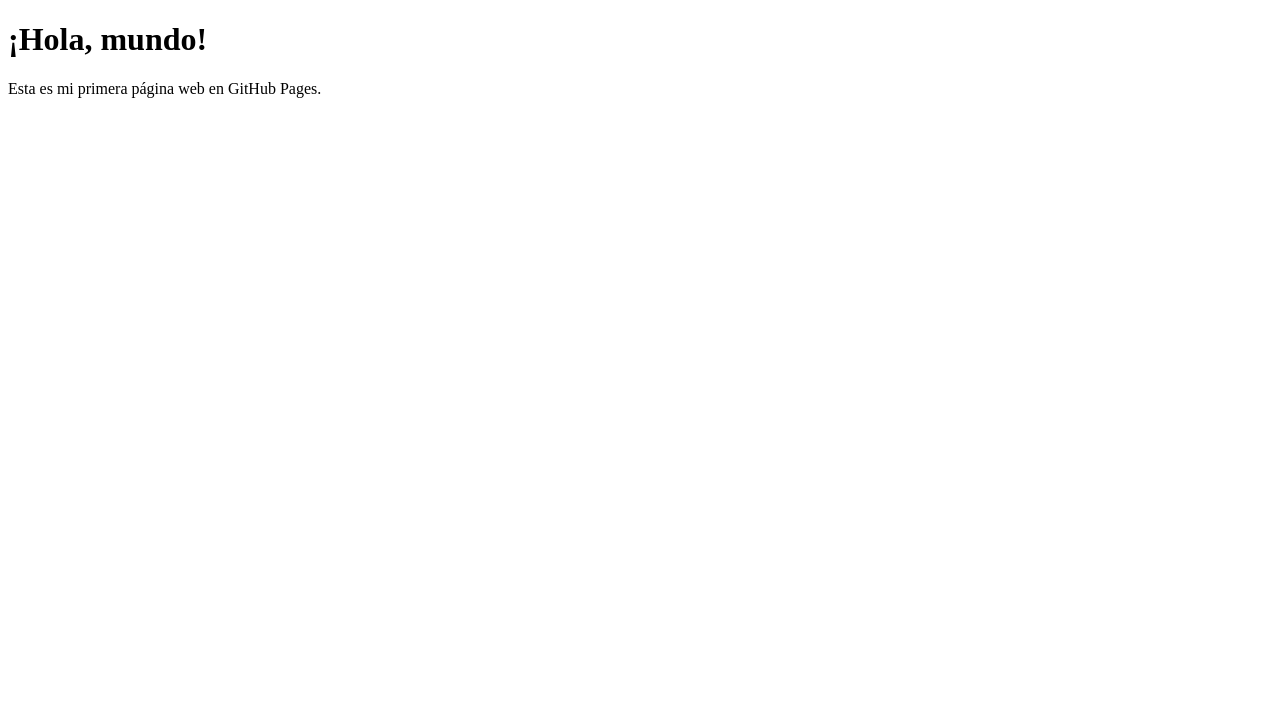
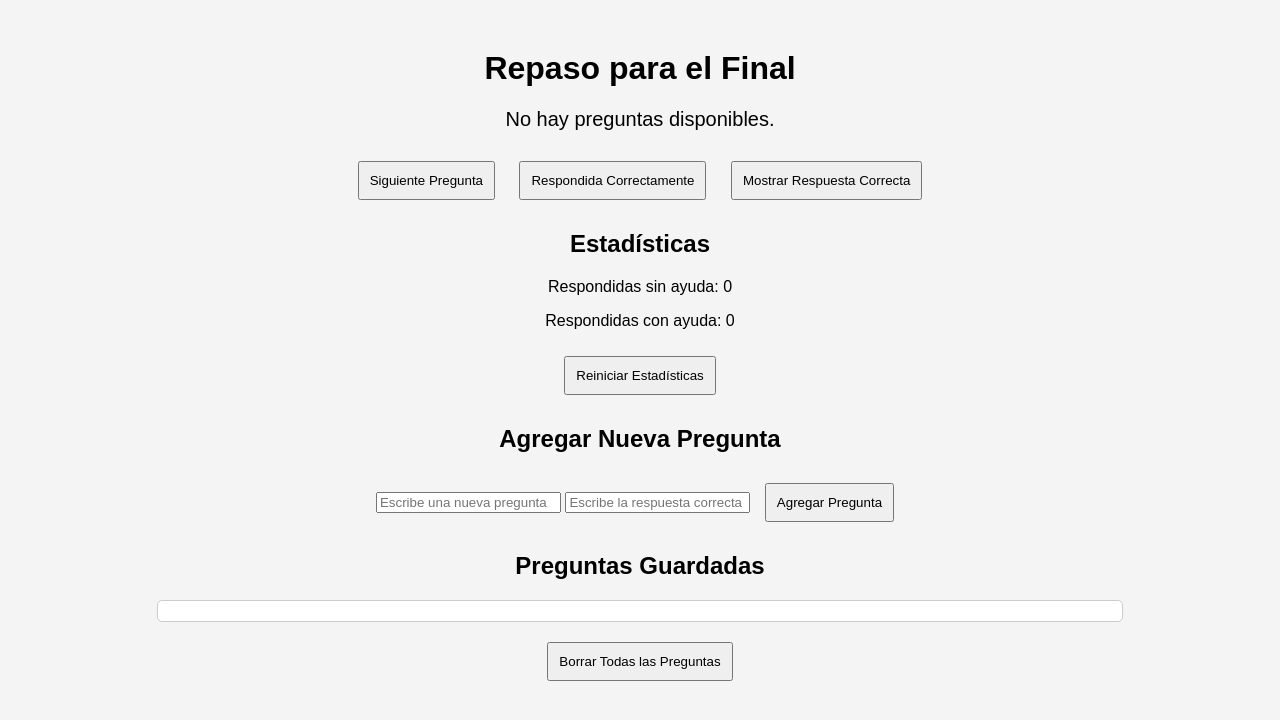
Before and after one commit to ValeVallena/Repasos, a plain HTML site: page index.html in a window 1280 px wide. Drawn offline with Linux system fonts and the light colour scheme.

Commit message:
Update index.html

```diff
--- a/index.html
+++ b/index.html
@@ -3,10 +3,165 @@
 <head>
     <meta charset="UTF-8">
     <meta name="viewport" content="width=device-width, initial-scale=1.0">
-    <title>Mi Página Web</title>
+    <title>Repaso para el Final</title>
+    <style>
+        body {
+            font-family: Arial, sans-serif;
+            text-align: center;
+            margin: 50px;
+            background-color: #f4f4f4;
+        }
+        #question {
+            font-size: 20px;
+            margin-bottom: 20px;
+        }
+        #answer {
+            font-size: 18px;
+            font-weight: bold;
+            margin-top: 10px;
+            display: none;
+        }
+        button {
+            margin: 10px;
+            padding: 10px;
+            cursor: pointer;
+        }
+        #questionListContainer {
+            max-height: 200px;
+            overflow-y: auto;
+            border: 1px solid #ccc;
+            padding: 10px;
+            margin: 10px auto;
+            width: 80%;
+            background: white;
+            border-radius: 5px;
+        }
+        .question-item {
+            display: flex;
+            justify-content: space-between;
+            padding: 5px;
+            border-bottom: 1px solid #ddd;
+        }
+        .delete-btn {
+            background-color: red;
+            color: white;
+            border: none;
+            cursor: pointer;
+            padding: 5px;
+        }
+    </style>
 </head>
 <body>
-    <h1>¡Hola, mundo!</h1>
-    <p>Esta es mi primera página web en GitHub Pages.</p>
+    <h1 contenteditable="true" onblur="saveTitle()">Repaso para el Final</h1>
+    <div id="question">Cargando pregunta...</div>
+    <button onclick="nextQuestion()">Siguiente Pregunta</button>
+    <button onclick="markCorrect()">Respondida Correctamente</button>
+    <button onclick="showAnswer()">Mostrar Respuesta Correcta</button>
+    <div id="answer"></div>
+
+    <h2>Estadísticas</h2>
+    <p>Respondidas sin ayuda: <span id="correctCount">0</span></p>
+    <p>Respondidas con ayuda: <span id="helpedCount">0</span></p>
+    <button onclick="resetStats()">Reiniciar Estadísticas</button>
+
+    <h2>Agregar Nueva Pregunta</h2>
+    <input type="text" id="questionInput" placeholder="Escribe una nueva pregunta">
+    <input type="text" id="answerInput" placeholder="Escribe la respuesta correcta">
+    <button onclick="addNewQuestion()">Agregar Pregunta</button>
+
+    <h2>Preguntas Guardadas</h2>
+    <div id="questionListContainer">
+        <div id="questionList"></div>
+    </div>
+    <button onclick="clearAllQuestions()">Borrar Todas las Preguntas</button>
+
+    <script>
+        let questions = JSON.parse(localStorage.getItem("questions")) || [];
+        let correctCount = parseInt(localStorage.getItem("correctCount")) || 0;
+        let helpedCount = parseInt(localStorage.getItem("helpedCount")) || 0;
+        let currentQuestionIndex = null;
+
+        document.getElementById("correctCount").innerText = correctCount;
+        document.getElementById("helpedCount").innerText = helpedCount;
+        updateQuestionList();
+        nextQuestion();
+
+        function nextQuestion() {
+            if (questions.length === 0) {
+                document.getElementById("question").innerText = "No hay preguntas disponibles.";
+                return;
+            }
+            currentQuestionIndex = Math.floor(Math.random() * questions.length);
+            document.getElementById("question").innerText = questions[currentQuestionIndex].question;
+            document.getElementById("answer").style.display = "none";
+        }
+
+        function showAnswer() {
+            if (currentQuestionIndex !== null) {
+                document.getElementById("answer").innerText = questions[currentQuestionIndex].answer;
+                document.getElementById("answer").style.display = "block";
+                helpedCount++;
+                localStorage.setItem("helpedCount", helpedCount);
+                document.getElementById("helpedCount").innerText = helpedCount;
+            }
+        }
+
+        function markCorrect() {
+            if (currentQuestionIndex !== null) {
+                correctCount++;
+                localStorage.setItem("correctCount", correctCount);
+                document.getElementById("correctCount").innerText = correctCount;
+                nextQuestion();
+            }
+        }
+
+        function resetStats() {
+            correctCount = 0;
+            helpedCount = 0;
+            localStorage.setItem("correctCount", correctCount);
+            localStorage.setItem("helpedCount", helpedCount);
+            document.getElementById("correctCount").innerText = correctCount;
+            document.getElementById("helpedCount").innerText = helpedCount;
+        }
+
+        function addNewQuestion() {
+            const questionInput = document.getElementById("questionInput").value;
+            const answerInput = document.getElementById("answerInput").value;
+            if (questionInput.trim() !== "" && answerInput.trim() !== "") {
+                questions.push({ question: questionInput, answer: answerInput });
+                saveQuestions();
+                document.getElementById("questionInput").value = "";
+                document.getElementById("answerInput").value = "";
+                updateQuestionList();
+            }
+        }
+
+        function updateQuestionList() {
+            let list = document.getElementById("questionList");
+            list.innerHTML = "";
+            questions.forEach((q, index) => {
+                let item = document.createElement("div");
+                item.className = "question-item";
+                item.innerHTML = `${q.question} <button class='delete-btn' onclick='deleteQuestion(${index})'>X</button>`;
+                list.appendChild(item);
+            });
+        }
+
+        function deleteQuestion(index) {
+            questions.splice(index, 1);
+            saveQuestions();
+            updateQuestionList();
+        }
+
+        function clearAllQuestions() {
+            questions = [];
+            saveQuestions();
+            updateQuestionList();
+        }
+
+        function saveQuestions() {
+            localStorage.setItem("questions", JSON.stringify(questions));
+        }
+    </script>
 </body>
 </html>
```
